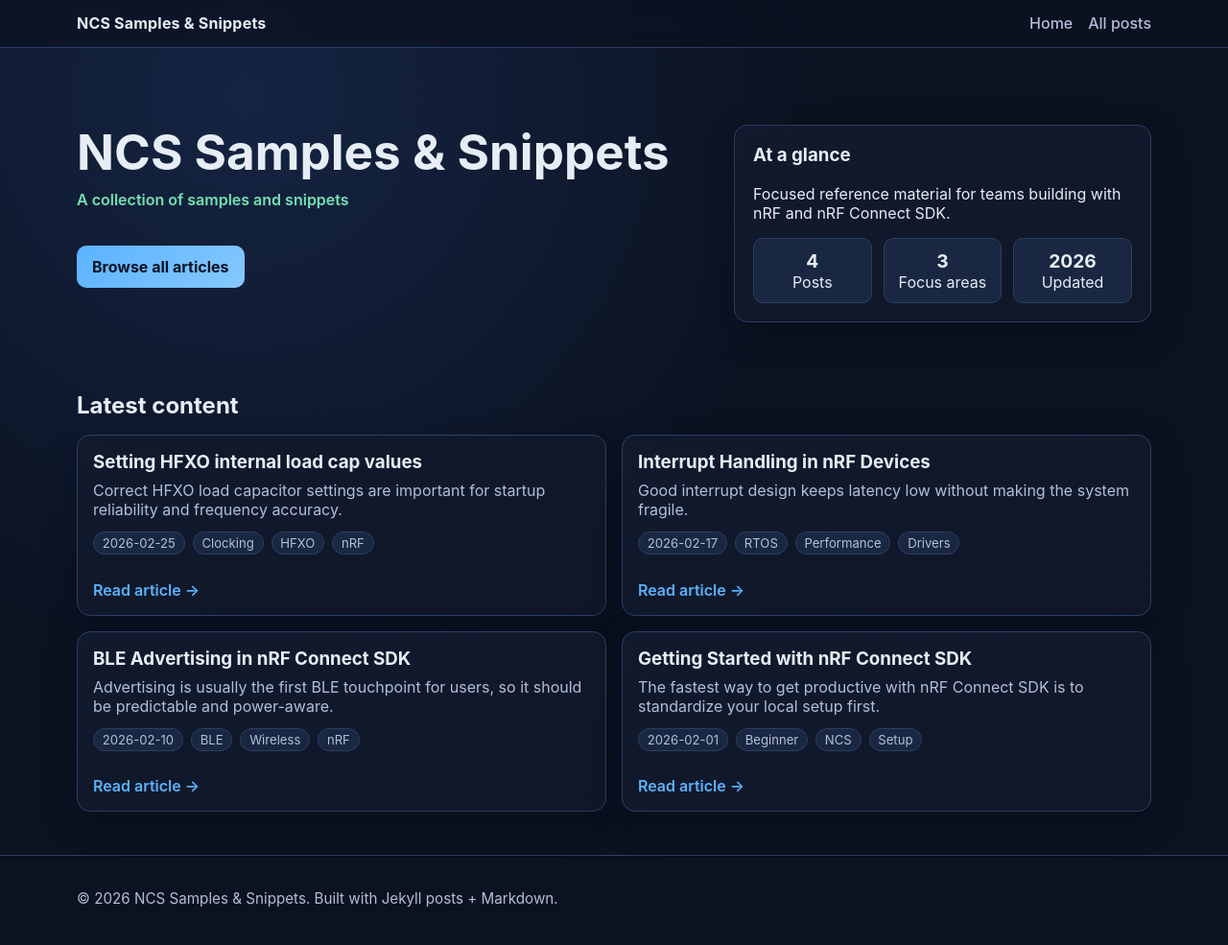
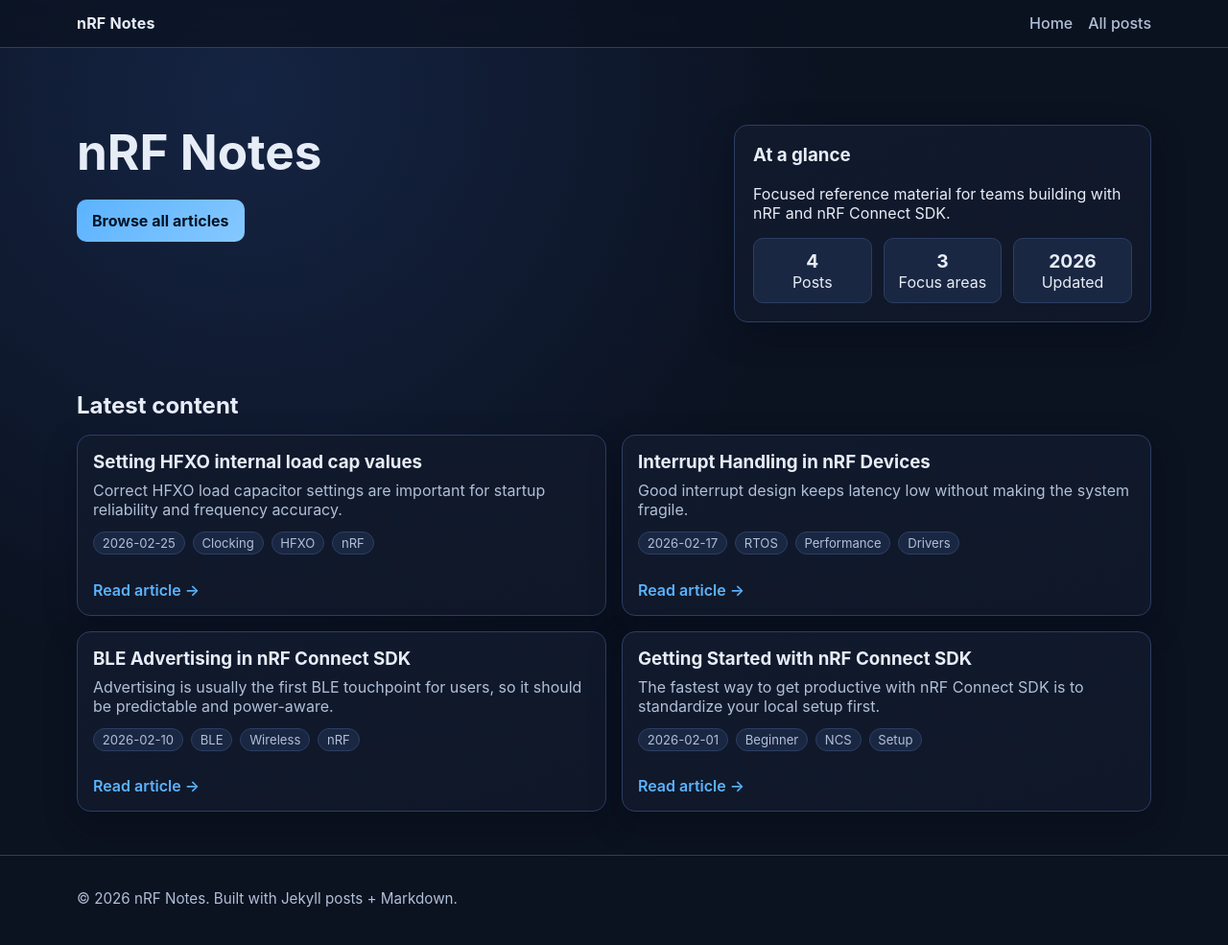
Before and after one commit to sigurdnev/sigurdnev.github.io, a Jekyll site: the page built from index.html, in a window 1280 px wide and 996 px high. Shown: the top 985 px of the window at 96% size. Built offline with Jekyll 4.4.1, drawn with Linux system fonts in a browser that asks for light colours.

Commit message:
update title

```diff
--- a/_config.yml
+++ b/_config.yml
@@ -1,3 +1,3 @@
-title: "NCS Samples & Snippets"
+title: "nRF Notes"
 description: "A collection of samples and snippets"
 permalink: /:title/
--- a/_data/home.yml
+++ b/_data/home.yml
@@ -1,10 +1,10 @@
 site:
-  title: "NCS Samples & Snippets"
-  subtitle: "A collection of samples and snippets"
+  title: "nRF Notes"
+  subtitle: ""
   intro: ""
   cta_text: "Browse all articles"
   cta_link: "#articles"
-  footer_text: "NCS Samples & Snippets"
+  footer_text: "nRF Notes"
 
 highlights:
   - title: "Production-minded code"
--- a/index.html
+++ b/index.html
@@ -7,7 +7,9 @@
         <div class="container hero-grid">
             <div>
                 <h1>{{ site.data.home.site.title }}</h1>
+                {% if site.data.home.site.subtitle and site.data.home.site.subtitle != '' %}
                 <p class="subtitle">{{ site.data.home.site.subtitle }}</p>
+                {% endif %}
                 {% if site.data.home.site.intro and site.data.home.site.intro != '' %}
                 <p class="intro">{{ site.data.home.site.intro }}</p>
                 {% endif %}
```
